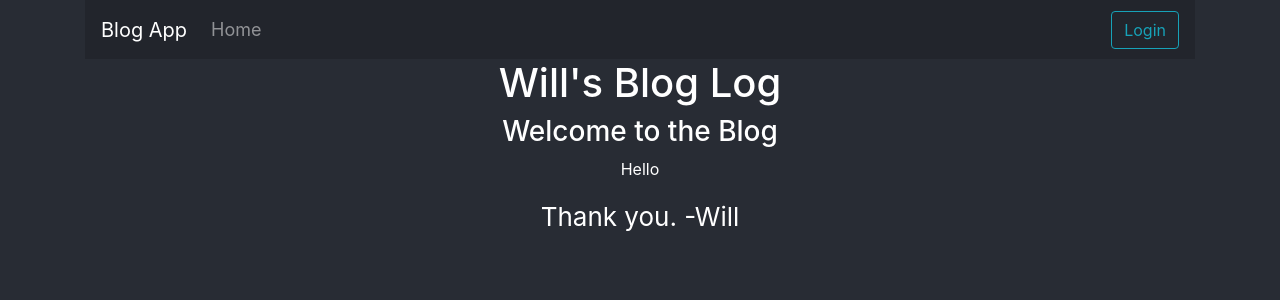
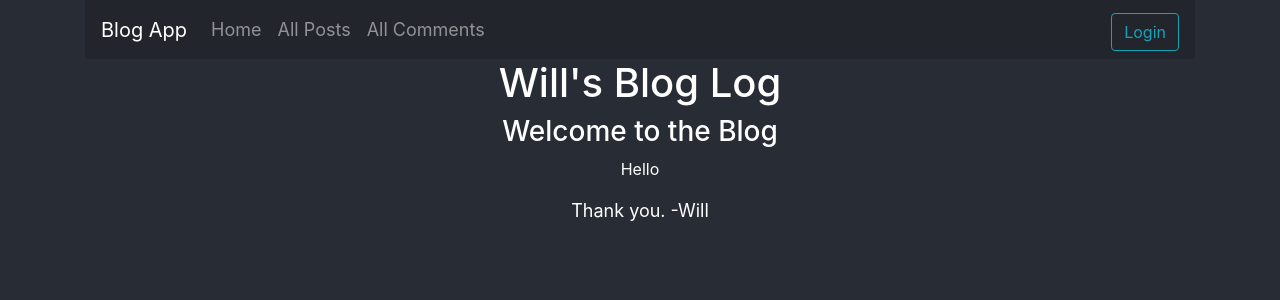
Before and after one commit to wlovo/blog-app-frontend, a React (Create React App) app: page / in a window 1280 px wide. Shown: the top 300 px of the page. Built offline with nearby package versions, Linux system fonts and the light colour scheme.

Commit message:
Tweak Navbar

```diff
--- a/src/App.css
+++ b/src/App.css
@@ -8,7 +8,6 @@
 .App-header {
   background-color: #22252c;
   display: flex;
-  flex-direction: column;
   align-items: center;
   justify-content: center;
   font-size: calc(10px + 1vmin);
@@ -16,10 +15,9 @@
 
 .App-footer {
   display: flex;
-  flex-direction: column;
   align-items: center;
   justify-content: center;
-  font-size: calc(10px + 2vmin);
+  font-size: calc(10px + 1vmin);
 }
 
 .App-link {
--- a/src/components/AppWrapper.js
+++ b/src/components/AppWrapper.js
@@ -1,15 +1,18 @@
-import React, { Component } from 'react';
+import React, { Suspense, Component } from 'react';
 import Container from 'react-bootstrap/Container';
 import Header from './Header';
-import MainContent from './MainContent'
+// import MainContent from './MainContent'
 import Footer from './Footer';
+const MainContent = React.lazy(() => import('./MainContent'));
 
 class AppWrapper extends Component {
   render() {
     return (
       <Container>
         <Header />
-        <MainContent />
+        <Suspense fallback={<div>Loading...</div>}>
+          <MainContent />
+        </Suspense>
         <Footer />
       </Container>
     );
--- a/src/components/Header.js
+++ b/src/components/Header.js
@@ -1,24 +1,36 @@
-import React from 'react';
+import React, { Component } from 'react';
 import Button from 'react-bootstrap/Button';
 import Form from 'react-bootstrap/Form';
 import Nav from 'react-bootstrap/Nav';
 import Navbar from 'react-bootstrap/Navbar';
 
-function Header() {
+class Header extends Component {
+  render() {
     return (
       <Navbar collapseOnSelect expand="md" variant="dark" sticky="top" className="App-header">
-      <Navbar.Brand href="/" className="d-flex align-items-center">Blog App</Navbar.Brand>
+        <Navbar.Brand href="/">
+          Blog App
+        </Navbar.Brand>
         <Navbar.Toggle aria-controls="responsive-navbar-nav" />
         <Navbar.Collapse id="responsive-navbar-nav">
-        <Nav className="mr-auto">
-          <Nav.Link href="/">Home</Nav.Link>
+          <Nav onClick={this.handleSelect} className="mr-auto">
+            <Nav.Item>
+              <Nav.Link href="/" eventKey="/">Home</Nav.Link>
+            </Nav.Item>
+            <Nav.Item>
+              <Nav.Link href="/posts" eventKey="/posts">All Posts</Nav.Link>
+            </Nav.Item>
+            <Nav.Item>
+              <Nav.Link href="/comments" eventKey="/comments">All Comments</Nav.Link>
+            </Nav.Item>
           </Nav>
-        <Form inline>
+          <Form inline className="mt-3 mt-md-auto d-flex justify-content-center">
             <Button variant="outline-info">Login</Button>
           </Form>
         </Navbar.Collapse>
       </Navbar>
     );
   }
+}
 
 export default Header;
```
Lines whose indentation alone changed are shown as unchanged.
